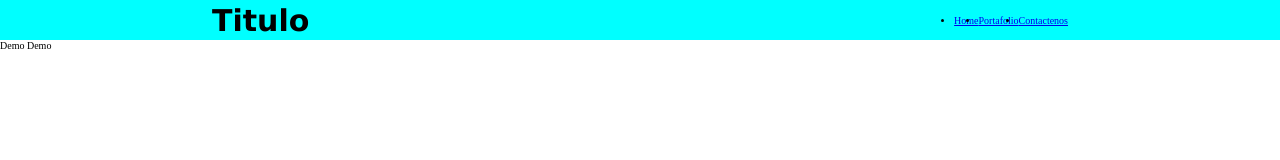
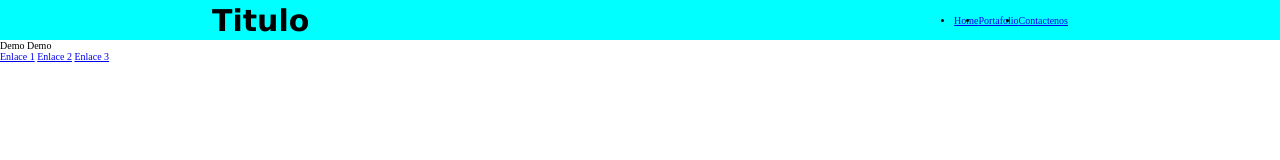
Before and after one commit to Brajanvs/AprendiendoGH, a plain HTML site: page index.html in a window 1280 px wide. Drawn offline with Linux system fonts and the light colour scheme.

Commit message:
añadiendo contenido en otra rama

```diff
--- a/index.html
+++ b/index.html
@@ -22,6 +22,14 @@
         Demo
         Demo
     </main>
-    <footer></footer>
+    <footer>
+
+        <a href="#">Enlace 1</a>
+
+        <a href="#">Enlace 2</a>
+
+        <a href="#">Enlace 3</a>
+
+    </footer>
 </body>
 </html>
```
